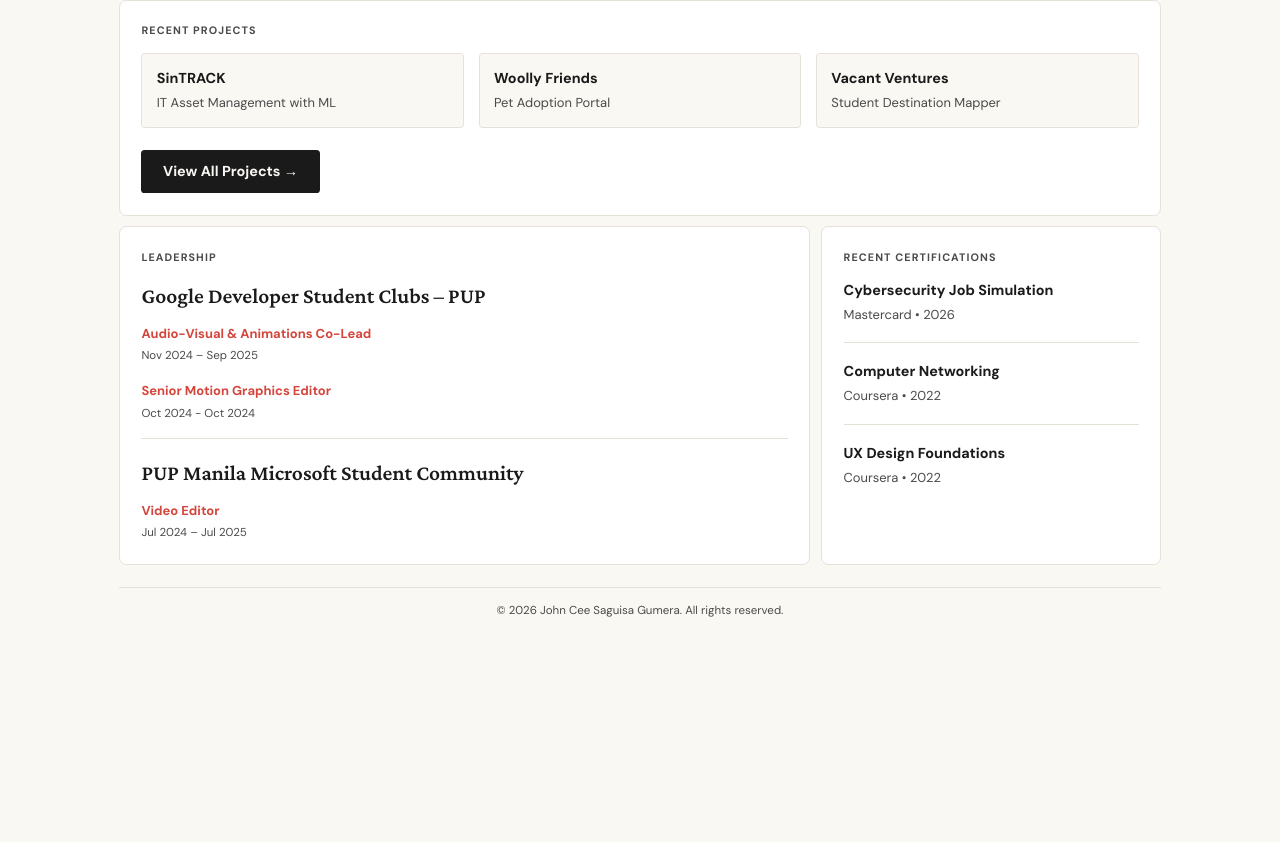
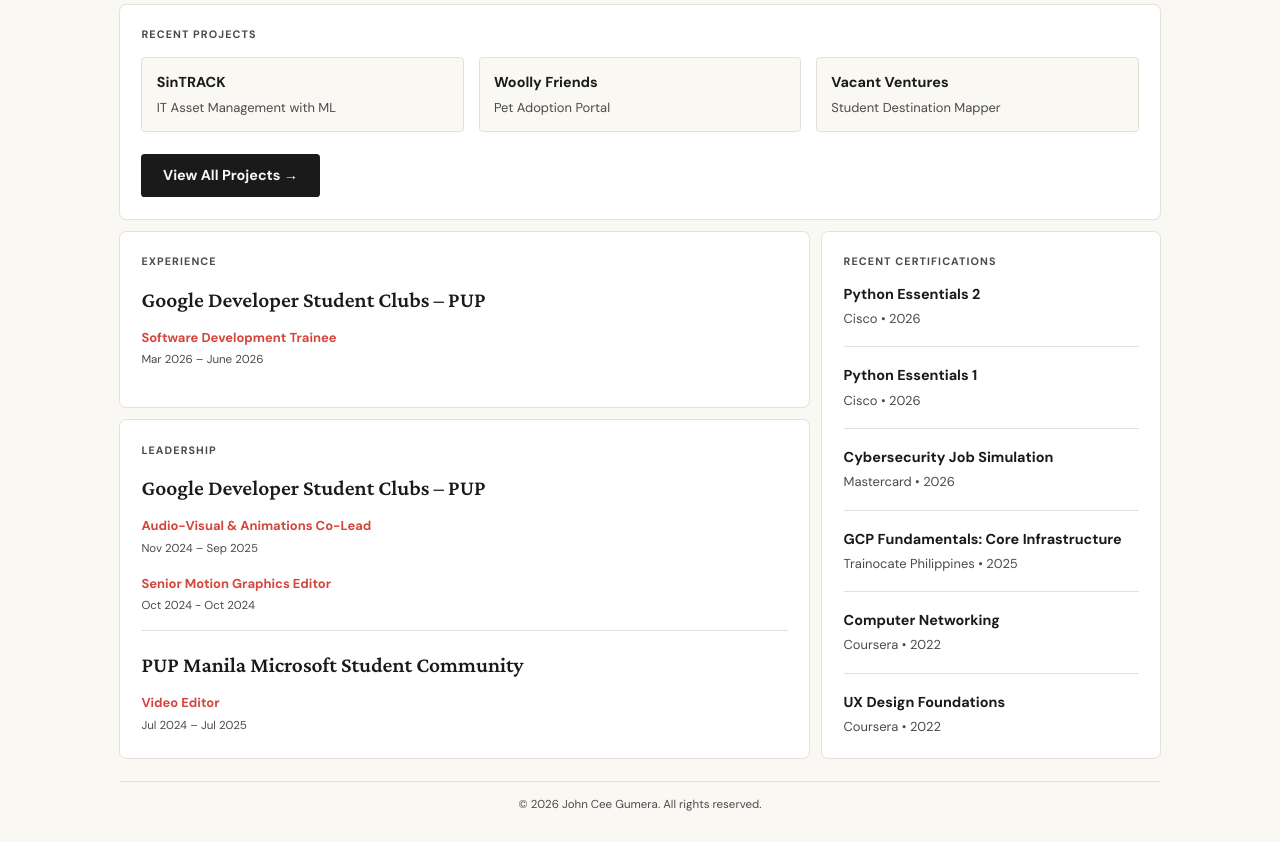
Before and after one commit to jeheysii/portfolio, a plain HTML site: page index.html in a window 1280 px wide. Shown: the part 755-1597 px from the top of the page. Before the commit the page ends 1403 px from the top, so only its background shows below. Drawn offline with nearby package versions, Linux system fonts and the light colour scheme.

Commit message:
added internship and certificates

```diff
--- a/index.html
+++ b/index.html
@@ -21,10 +21,6 @@
             --accent: #D4463C;
             --border: #E5E0D8;
             --card-bg: #FFFFFF;
-        }
-
-        html {
-            font-size: 90%;
         }
 
         html {
@@ -593,10 +589,21 @@
         .bento-card:nth-child(7) { animation-delay: 0.7s; }
         .bento-card:nth-child(8) { animation-delay: 0.8s; }
 
+        .leadership {
+            grid-column: span 8;
+        }
+
+        .certs {
+            grid-column: span 4;
+            grid-row: span 2;
+        }
+
         @media (max-width: 968px) {
             .about,
             .education,
-            .skills {
+            .skills,
+            .leadership,
+            .certs {
                 grid-column: span 12;
                 grid-row: auto;
             }
@@ -627,14 +634,6 @@
                 justify-content: center;
                 flex-wrap: wrap;
             }
-        }
-
-        .leadership {
-            grid-column: span 8;
-        }
-
-        .certs {
-            grid-column: span 4;
         }
 
         .footer {
@@ -681,8 +680,7 @@
                 <div class="card-title">About</div>
                 <div class="card-content">
                     <h3>Hello, I'm JC</h3>
-                    <p>
-I am a fresh grad Information Technology student at the Polytechnic University of the Philippines, practicing as a Full-stack developer and UI/UX designer with expertise in creating scalable web applications. </p>
+                    <p>I am a fresh grad Information Technology student at the Polytechnic University of the Philippines, practicing as a Full-stack developer and UI/UX designer with expertise in creating scalable web applications.</p>
                 </div>
             </div>
 
@@ -696,7 +694,7 @@ I am a fresh grad Information Technology student at the Polytechnic University o
                             <div class="timeline-content">
                                 <h3>BS Information Technology</h3>
                                 <p style="color: var(--accent); font-weight: 500; margin-bottom: 0.25rem;">Polytechnic University of the Philippines</p>
-                                <p class="timeline-date"><strong>2022 – Present</strong></p>
+                                <p class="timeline-date"><strong>2022 – 2026</strong></p>
                                 <ul class="achievement-list-simple">
                                     <li>DOST RA 7687 Scholar</li>
                                     <li>Rizal Governor's Scholar</li>
@@ -735,6 +733,7 @@ I am a fresh grad Information Technology student at the Polytechnic University o
                         <span class="tag">SQL</span>
                         <span class="tag">R</span>
                         <span class="tag">Tailwind CSS</span>
+                        <span class="tag">Google Cloud Platform</span>
                         <span class="tag">Adobe Premiere Pro</span>
                         <span class="tag">UI/UX Design</span>
                     </div>
@@ -763,6 +762,61 @@ I am a fresh grad Information Technology student at the Polytechnic University o
                 </div>
             </div>
 
+            <!-- Experience -->
+            <div class="bento-card leadership">
+                <div class="card-title">Experience</div>
+                <div class="card-content">
+                    <h3 style="margin-bottom: 0.75rem;">Google Developer Student Clubs – PUP</h3>
+                    <div style="margin-bottom: 1rem;">
+                        <p style="color: var(--accent); font-weight: 600; font-size: 0.9rem; margin-bottom: 0.1rem;">Software Development Trainee</p>
+                        <p style="color: var(--warm-gray); font-size: 0.8rem;">Mar 2026 – June 2026</p>
+                    </div>
+                </div>
+            </div>
+
+            <!-- Certifications -->
+            <div class="bento-card certs">
+                <div class="card-title">Recent Certifications</div>
+                <div class="card-content">
+                    <div class="cert-item">
+                        <a href="https://www.credly.com/badges/3466e11e-a99b-46da-b6bb-24060356d00f/linked_in_profile" target="_blank" class="cert-link">
+                            <div class="cert-title">Python Essentials 2</div>
+                            <div class="cert-org">Cisco • 2026</div>
+                        </a>
+                    </div>
+                    <div class="cert-item">
+                        <a href="https://www.credly.com/badges/5a8068d5-082f-43ea-bc53-5168bbb64769/linked_in_profile" target="_blank" class="cert-link">
+                            <div class="cert-title">Python Essentials 1</div>
+                            <div class="cert-org">Cisco • 2026</div>
+                        </a>
+                    </div>
+                    <div class="cert-item">
+                        <a href="https://www.theforage.com/completion-certificates/mfxGwGDp6WkQmtmTf/vcKAB5yYAgvemepGQ_mfxGwGDp6WkQmtmTf_697ba66a16c6db3a521df2c4_1769712493781_completion_certificate.pdf" target="_blank" class="cert-link">
+                            <div class="cert-title">Cybersecurity Job Simulation</div>
+                            <div class="cert-org">Mastercard • 2026</div>
+                        </a>
+                    </div>
+                    <div class="cert-item">
+                        <a href="#" target="_blank" class="cert-link">
+                            <div class="cert-title">GCP Fundamentals: Core Infrastructure</div>
+                            <div class="cert-org">Trainocate Philippines • 2025</div>
+                        </a>
+                    </div>
+                    <div class="cert-item">
+                        <a href="https://www.coursera.org/account/accomplishments/certificate/UZFSXSCKAEYT" target="_blank" class="cert-link">
+                            <div class="cert-title">Computer Networking</div>
+                            <div class="cert-org">Coursera • 2022</div>
+                        </a>
+                    </div>
+                    <div class="cert-item">
+                        <a href="https://www.coursera.org/account/accomplishments/certificate/4WXZSTKJW39Z" target="_blank" class="cert-link">
+                            <div class="cert-title">UX Design Foundations</div>
+                            <div class="cert-org">Coursera • 2022</div>
+                        </a>
+                    </div>
+                </div>
+            </div>
+
             <!-- Leadership -->
             <div class="bento-card leadership">
                 <div class="card-title">Leadership</div>
@@ -784,32 +838,11 @@ I am a fresh grad Information Technology student at the Polytechnic University o
                     </div>
                 </div>
             </div>
-
-            <!-- Certifications -->
-            <div class="bento-card certs">
-                <div class="card-title">Recent Certifications</div>
-                <div class="card-content">
-                    <div class="cert-item">
-                        <a href="https://www.theforage.com/completion-certificates/mfxGwGDp6WkQmtmTf/vcKAB5yYAgvemepGQ_mfxGwGDp6WkQmtmTf_697ba66a16c6db3a521df2c4_1769712493781_completion_certificate.pdf" target="_blank" class="cert-link">
-                            <div class="cert-title">Cybersecurity Job Simulation</div>
-                            <div class="cert-org">Mastercard • 2026</div>
-                        </a>
-                    </div>
-                    <div class="cert-item">
-                        <a href="https://www.coursera.org/account/accomplishments/certificate/UZFSXSCKAEYT" target="_blank" class="cert-link">
-                            <div class="cert-title">Computer Networking</div>
-                            <div class="cert-org">Coursera • 2022</div>
-                        </a>
-                    </div>
-                    <div class="cert-item">
-                        <a href="https://www.coursera.org/account/accomplishments/certificate/4WXZSTKJW39Z" target="_blank" class="cert-link">
-                            <div class="cert-title">UX Design Foundations</div>
-                            <div class="cert-org">Coursera • 2022</div>
-                        </a>
-                    </div>
-                </div>
-            </div>
         </div>
 
         <footer class="footer">
-            <p>© 2026 John Cee Saguisa Gumera. All rights reserved.</p>
+            <p>© 2026 John Cee Gumera. All rights reserved.</p>
+        </footer>
+    </div>
+</body>
+</html>
```
